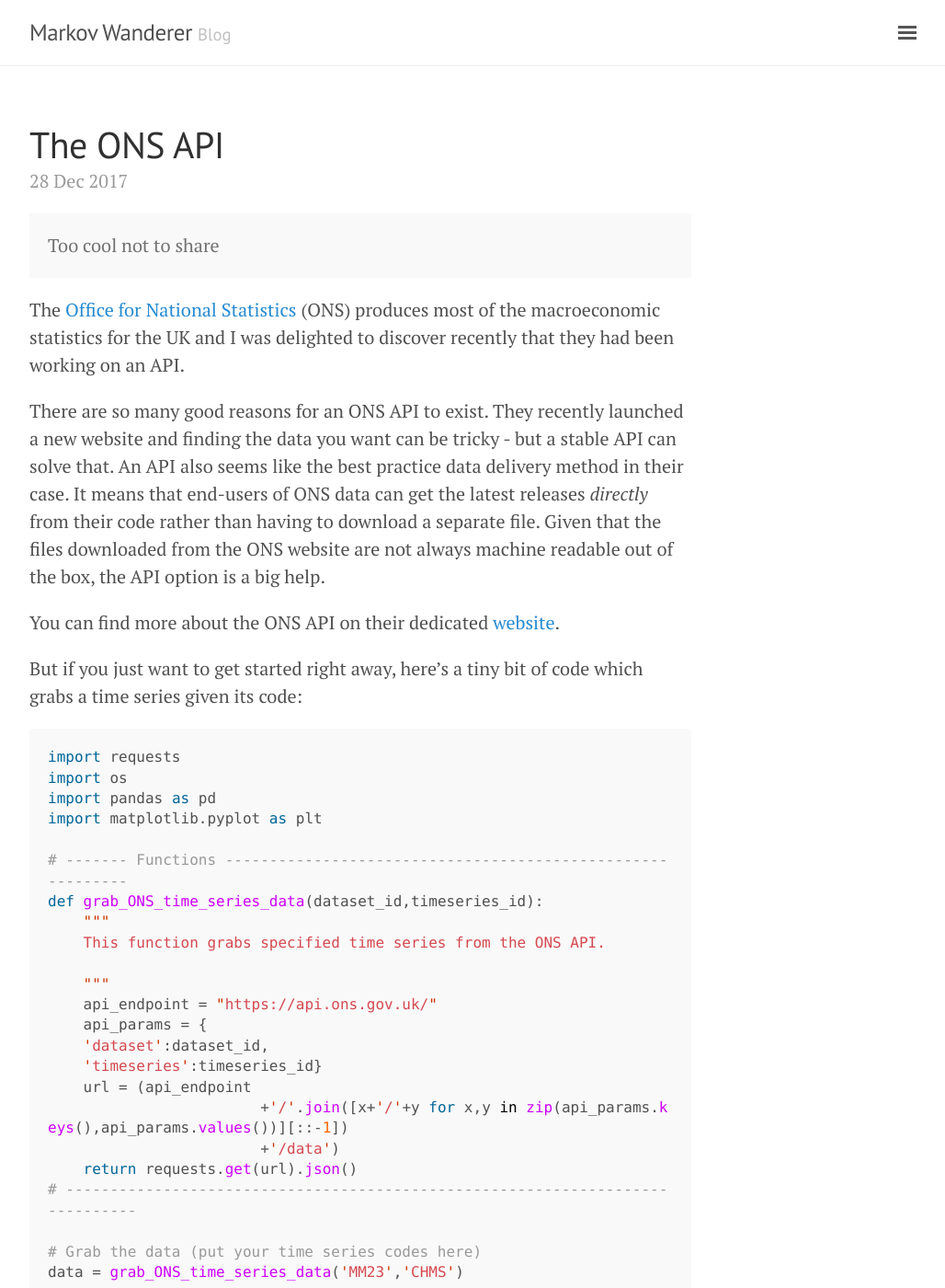
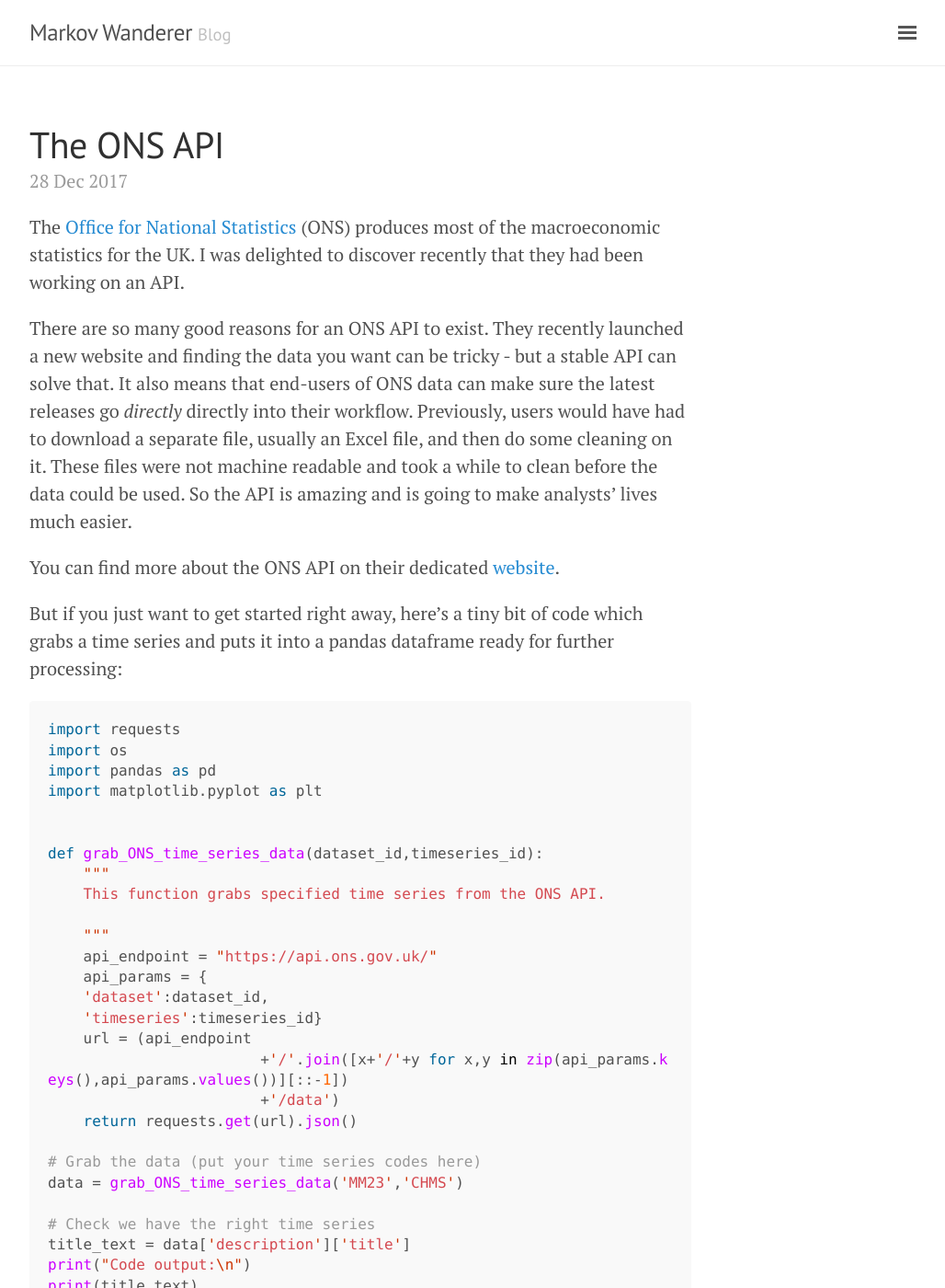
Before and after one commit to aeturrell/home, a Jekyll site: the page built from _posts/2017-12-28-ONS-API.md, in a window 1280 px wide and 1400 px high. Shown: the whole window at 92% size, without its empty margins (248-1276 px from the left). Built offline with Jekyll 4.4.1, drawn with Linux system fonts in a browser that asks for light colours.

Commit message:
images fix v2

````diff
--- a/_posts/2017-12-28-ONS-API.md
+++ b/_posts/2017-12-28-ONS-API.md
@@ -4,17 +4,13 @@
 ---
 
 
-<div class="message">
-  Too cool not to share
-</div>
+The [Office for National Statistics](https://www.ons.gov.uk/) (ONS) produces most of the macroeconomic statistics for the UK. I was delighted to discover recently that they had been working on an API.
 
-The [Office for National Statistics](https://www.ons.gov.uk/) (ONS) produces most of the macroeconomic statistics for the UK and I was delighted to discover recently that they had been working on an API.
-
-There are so many good reasons for an ONS API to exist. They recently launched a new website and finding the data you want can be tricky - but a stable API can solve that. An API also seems like the best practice data delivery method in their case. It means that end-users of ONS data can get the latest releases <em>directly</em> from their code rather than having to download a separate file. Given that the files downloaded from the ONS website are not always machine readable out of the box, the API option is a big help.
+There are so many good reasons for an ONS API to exist. They recently launched a new website and finding the data you want can be tricky - but a stable API can solve that. It also means that end-users of ONS data can make sure the latest releases go <em>directly</em> directly into their workflow. Previously, users would have had to download a separate file, usually an Excel file, and then do some cleaning on it. These files were not machine readable and took a while to clean before the data could be used. So the API is amazing and is going to make analysts' lives much easier.
 
 You can find more about the ONS API on their dedicated [website](https://developer.ons.gov.uk/office-for-national-statistics-api/reference).
 
-But if you just want to get started right away, here's a tiny bit of code which grabs a time series given its code:
+But if you just want to get started right away, here's a tiny bit of code which grabs a time series and puts it into a pandas dataframe ready for further processing:
 
 ```python
 import requests
@@ -22,7 +18,7 @@
 import pandas as pd
 import matplotlib.pyplot as plt
 
-# ------- Functions -----------------------------------------------------------
+
 def grab_ONS_time_series_data(dataset_id,timeseries_id):
     """
     This function grabs specified time series from the ONS API.
@@ -36,7 +32,6 @@
                         +'/'.join([x+'/'+y for x,y in zip(api_params.keys(),api_params.values())][::-1])
                         +'/data')
     return requests.get(url).json()
-# ------------------------------------------------------------------------------
 
 # Grab the data (put your time series codes here)
 data = grab_ONS_time_series_data('MM23','CHMS')
@@ -63,6 +58,6 @@
 
 Here's the plot which comes out:
 
-![codeoutput]({{site.baseurl}}images/blogleisureonspai.png)
+![codeoutput]({{site.baseurl}}/images/blogleisureonspai.png)
 
 Pretty neat!
````
